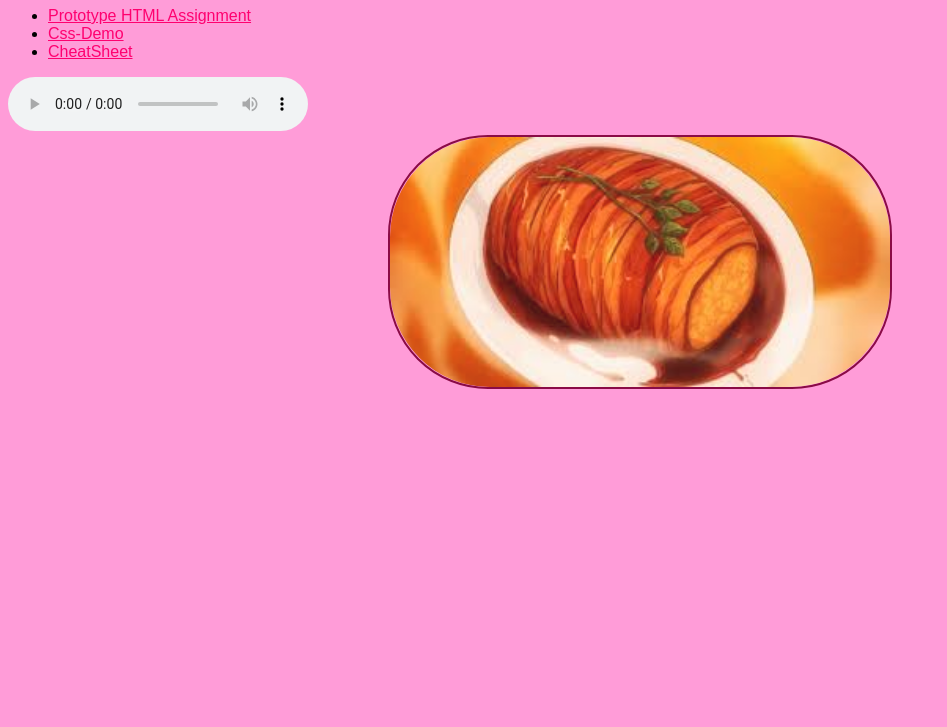
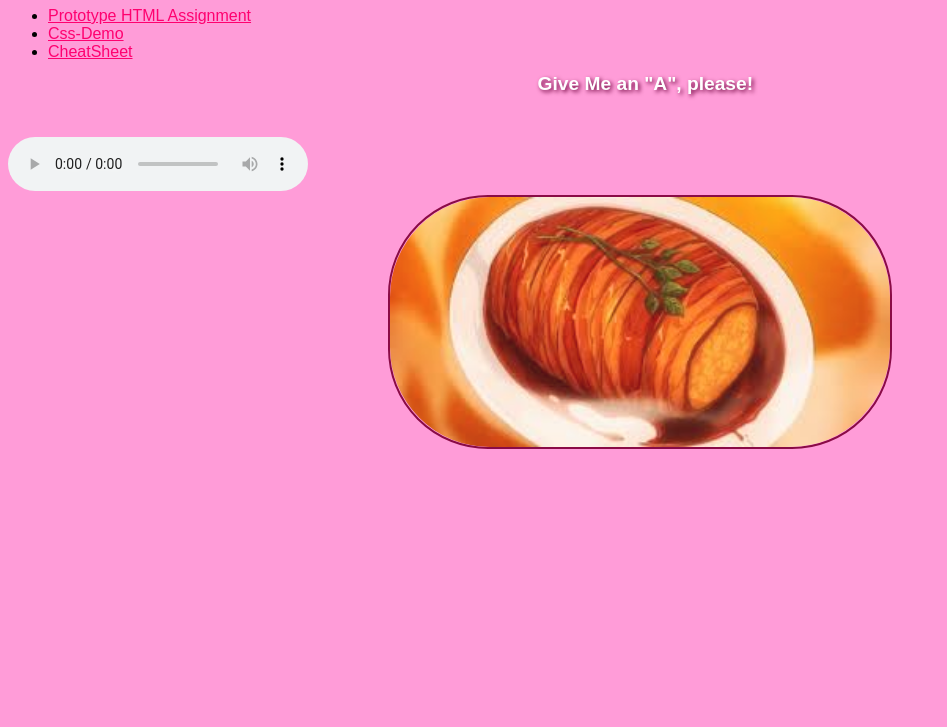
Before and after one commit to CallieBone/ITEC-3650, a plain HTML site: page index.html in a window 1280 px wide. Shown: the part 73-800 px from the top of the page, without its empty margins (0-947 px from the left). Drawn offline with Linux system fonts and the light colour scheme; a web font is replaced by a local one.

Commit message:
Added more style

```diff
--- a/assets/css/style.css
+++ b/assets/css/style.css
@@ -22,8 +22,28 @@ a:visited {
 }
 
 a:hover {
-  color: #6e013d; /* Replace with your desired color */
+  color: #6e013d;
 }
+
+.jumping-text {
+  display: inline-block;
+  animation: jump 0.9s infinite alternate;
+  color:#ffffff;
+  text-shadow: 2px 2px 4px #6e013d;
+  font-family: 'Agu Display', sans-serif;
+  font-size: larger;
+  margin-left:40%;
+}
+
+@keyframes jump {
+  0% {
+    transform: translateY(0);
+  }
+  100% {
+    transform: translateY(-10px);
+  }
+}
+
 
 #audio-control {
   position: absolute;
--- a/cheatsheet/assets/css/style.css
+++ b/cheatsheet/assets/css/style.css
@@ -14,6 +14,12 @@ html {
     font-family: 'Berkshire Swash', sans-serif;
     background:#ff94cf;
     padding:20px;
+  }
+
+  strong{
+    color:#ff0062;
+    font-family: "Rock Salt", sans-serif;
+
   }
 
   label, input {
--- a/index.html
+++ b/index.html
@@ -23,6 +23,7 @@
       <li><a href="prototype/index.html">Prototype HTML Assignment</a></li>
       <li><a href="css-demo/index.html">Css-Demo</a></li>
       <li><a href="cheatsheet/index.html">CheatSheet</a></li>
+      <strong><p class="jumping-text"> Give Me an "A", please!</p></strong>
     </ul>
   </nav>
 
```
